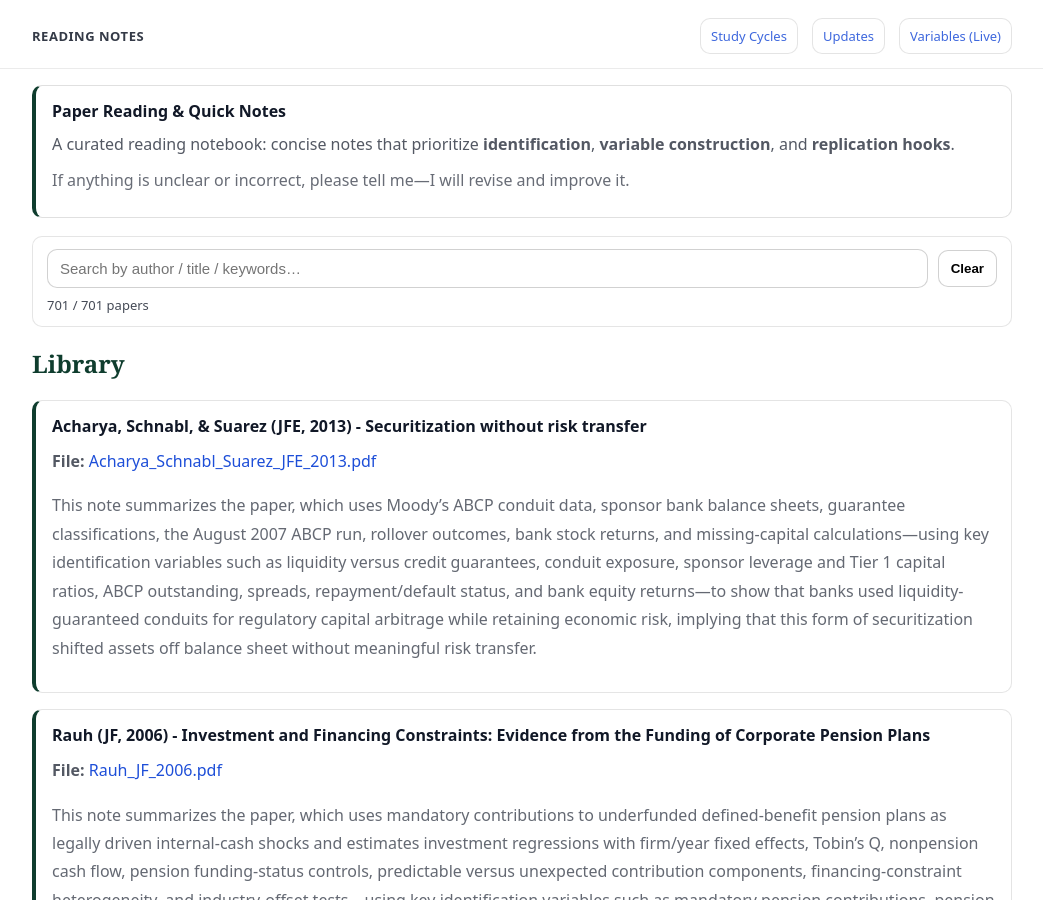
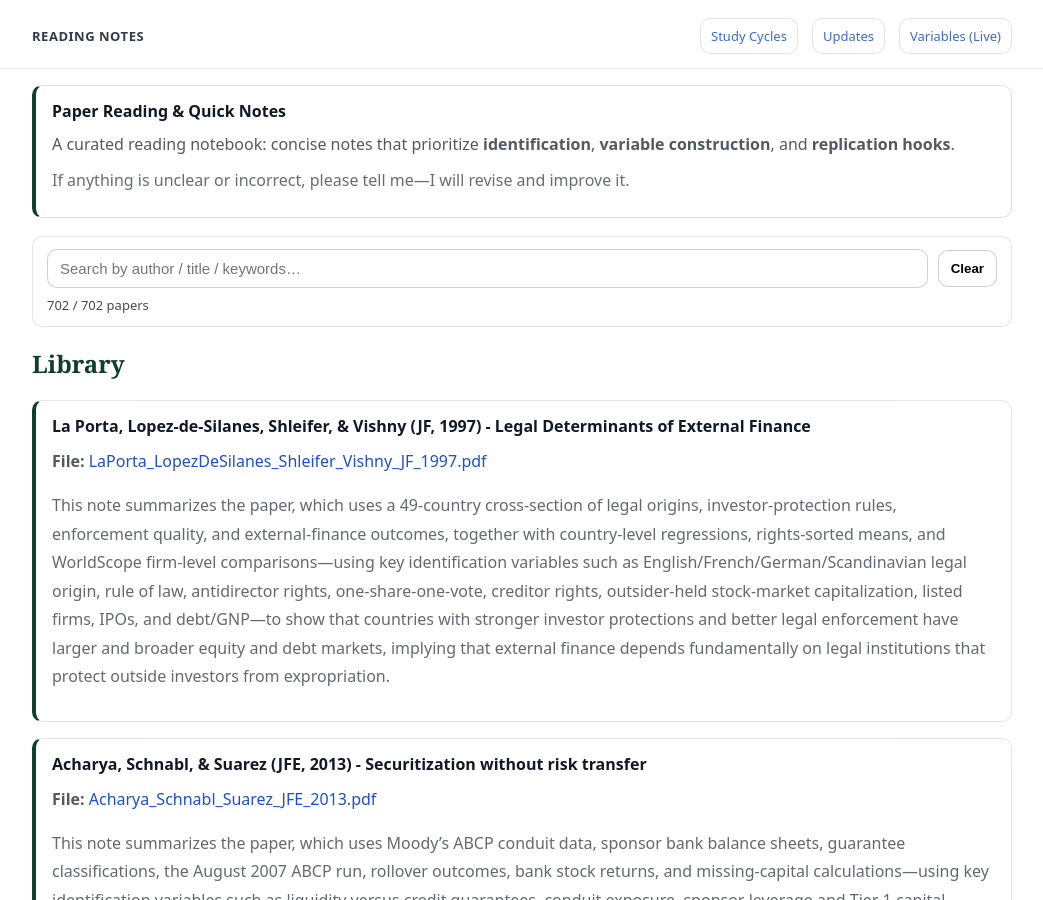
Before and after one commit to yaxinzn/study-archive, a Jekyll site: the page built from reading/index.md, in a window 1280 px wide and 900 px high. Shown: the whole window, without its empty margins (118-1161 px from the left). Built offline with Jekyll 4.4.1, drawn with Linux system fonts in a browser that asks for light colours.

Commit message:
Reading: add/update LaPorta_LopezDeSilanes_Shleifer_Vishny_JF_1997.pdf

```diff
--- a/_data/reading.yml
+++ b/_data/reading.yml
@@ -1,3 +1,7 @@
+- title: "La Porta, Lopez-de-Silanes, Shleifer, & Vishny (JF, 1997) - Legal Determinants of External Finance"
+  file: "LaPorta_LopezDeSilanes_Shleifer_Vishny_JF_1997.pdf"
+  desc: "This note summarizes the paper, which uses a 49-country cross-section of legal origins, investor-protection rules, enforcement quality, and external-finance outcomes, together with country-level regressions, rights-sorted means, and WorldScope firm-level comparisons—using key identification variables such as English/French/German/Scandinavian legal origin, rule of law, antidirector rights, one-share-one-vote, creditor rights, outsider-held stock-market capitalization, listed firms, IPOs, and debt/GNP—to show that countries with stronger investor protections and better legal enforcement have larger and broader equity and debt markets, implying that external finance depends fundamentally on legal institutions that protect outside investors from expropriation."
+
 - title: "Acharya, Schnabl, & Suarez (JFE, 2013) - Securitization without risk transfer"
   file: "Acharya_Schnabl_Suarez_JFE_2013.pdf"
   desc: "This note summarizes the paper, which uses Moody’s ABCP conduit data, sponsor bank balance sheets, guarantee classifications, the August 2007 ABCP run, rollover outcomes, bank stock returns, and missing-capital calculations—using key identification variables such as liquidity versus credit guarantees, conduit exposure, sponsor leverage and Tier 1 capital ratios, ABCP outstanding, spreads, repayment/default status, and bank equity returns—to show that banks used liquidity-guaranteed conduits for regulatory capital arbitrage while retaining economic risk, implying that this form of securitization shifted assets off balance sheet without meaningful risk transfer."
```
Also changed, not shown: 1 other file.
